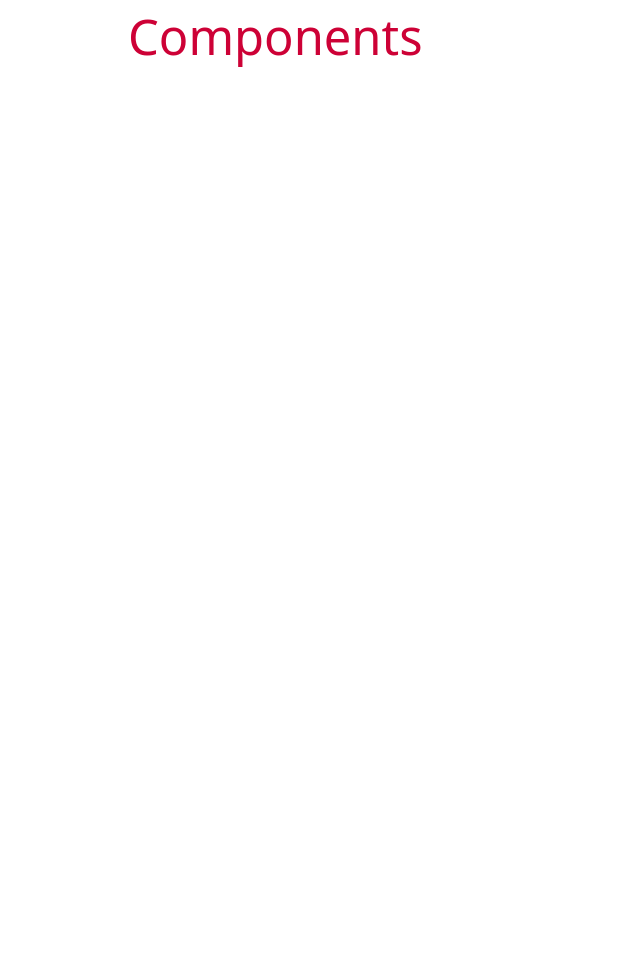
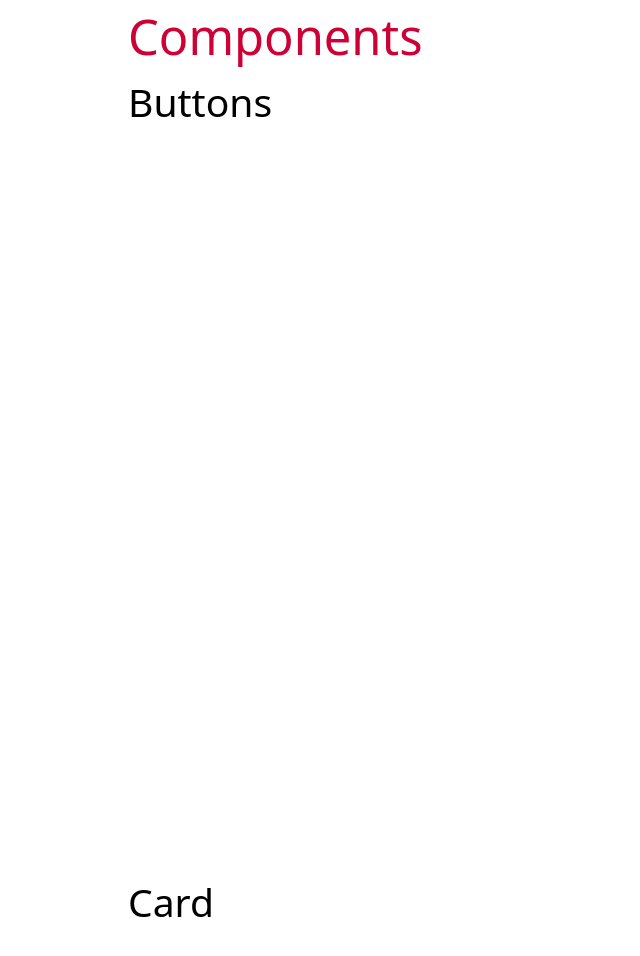
Before and after one commit to Robi1926/lauritz, a website built with Vite: page src/index.html in a window 1280 px wide. Shown: the top 956 px of the page, without its empty margins (0-640 px from the left). Before the commit the page ends 800 px from the top, so only its background shows below. Built offline with nearby package versions, Linux system fonts and the light colour scheme.

Commit message:
html kort og knapper

```diff
--- a/src/index.html
+++ b/src/index.html
@@ -10,9 +10,13 @@
     <section class="">
       <h1 class="text-h1 text-brand">Components</h1>
       <!-- Knapper -->
-      <article class=""></article>
+      <article class="h-screen w-full">
+        <h2 class="text-h2">Buttons</h2>
+      </article>
       <!-- Kort -->
-      <article class=""></article>
+      <article class="h-screen w-full">
+        <h2 class="text-h2">Card</h2>
+      </article>
     </section>
     <script type="module" src="./main.js"></script>
   </body>
```
